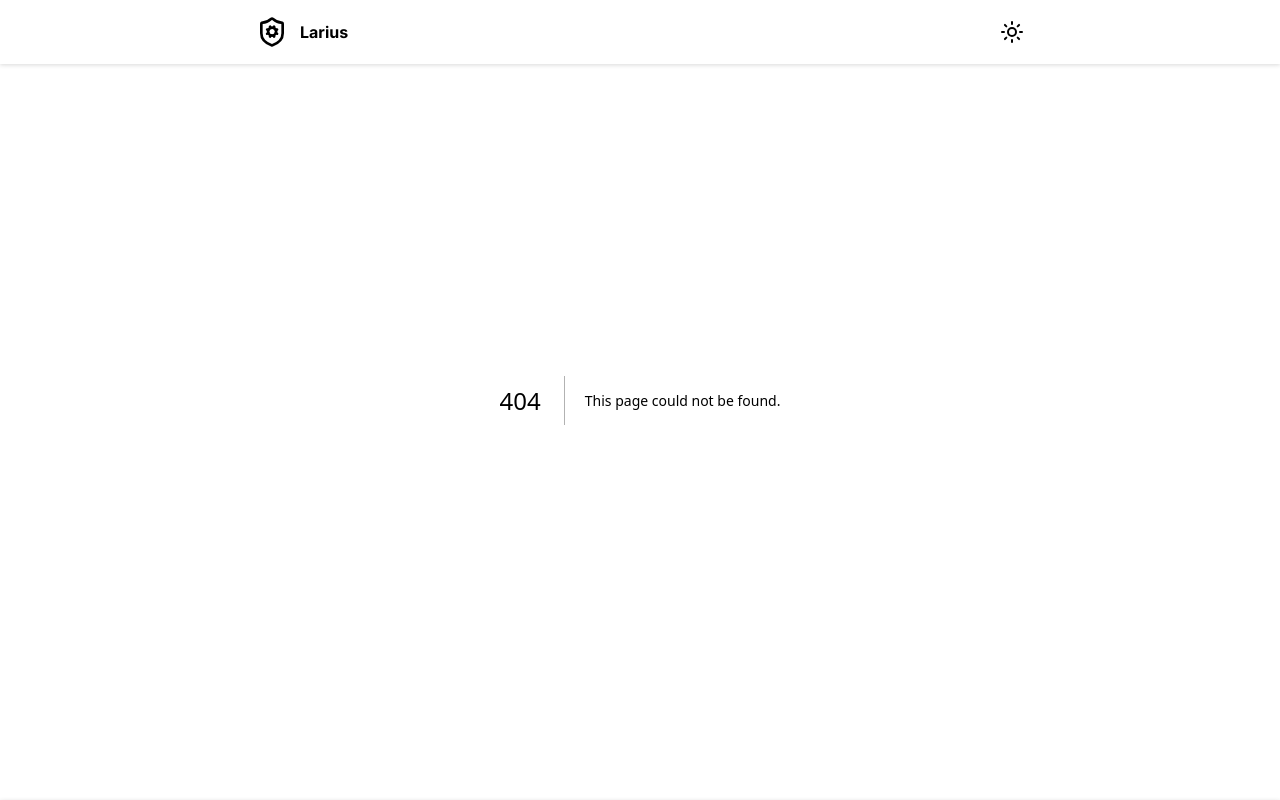
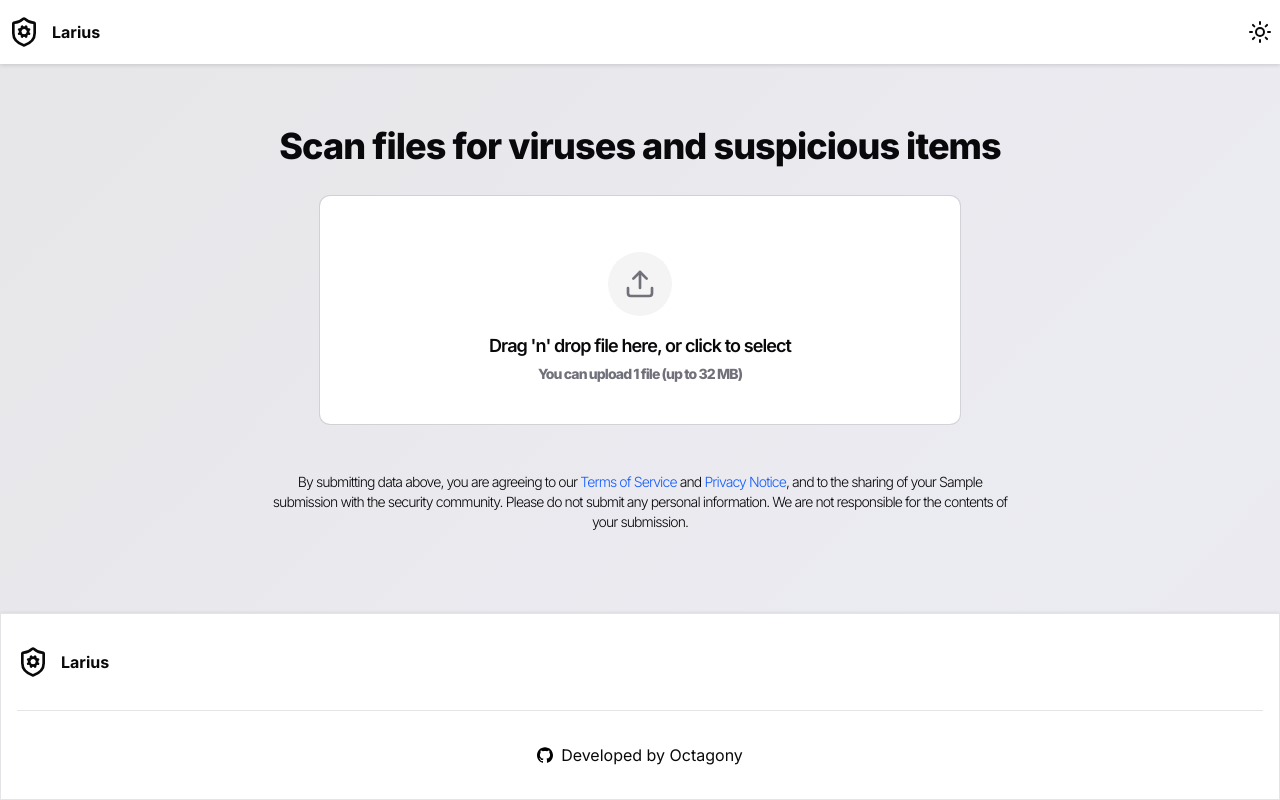
Before and after one commit to octagony/larius, a Next.js app: page /scan/file in a window 1280 px wide. Before the commit this address had no page. Shown: the top 800 px of the page. Built offline with nearby package versions, Linux system fonts and the light colour scheme.

Commit message:
[FEAT] Add proxy to redirect to scan file, move files to path folders

```diff
--- a/app/layout.tsx
+++ b/app/layout.tsx
@@ -8,6 +8,7 @@ import ReduxProvider from '@/lib/state/providers/ReduxProvider';
 import Spinner from '@/components/Spinner';
 import { Toaster } from '@/components/ui/toast';
 import { Footer } from '@/components/layout/Footer';
+import { redirect } from 'next/navigation';
 
 const robotoHeading = Roboto({
   subsets: ['latin'],
@@ -17,8 +18,8 @@ const robotoHeading = Roboto({
 const inter = Inter({ subsets: ['latin'], variable: '--font-sans' });
 
 export const metadata: Metadata = {
-  title: 'Create Next App',
-  description: 'Generated by create next app',
+  title: 'Larius',
+  description: 'Scan files, urls for malware',
 };
 
 export default function RootLayout({ children }: LayoutProps<'/'>) {
--- a/components/FileUploader.tsx
+++ b/components/FileUploader.tsx
@@ -51,9 +51,6 @@ export function FileUploader() {
     maxFiles: 1,
     multiple: false,
     disabled: isScanning,
-    accept: {
-      '*/*': [],
-    },
   });
 
   const startScan = async (file: File) => {
--- a/components/layout/Footer.tsx
+++ b/components/layout/Footer.tsx
@@ -3,7 +3,7 @@ import { Logo } from '@/components/Logo';
 export function Footer() {
   return (
     <footer className="bg-white drop-shadow-sm dark:bg-black rounded-base shadow-xs border border-default">
-      <div className="w-full mx-auto p-4 md:py-8">
+      <div className="max-w-7xl mx-auto p-4 md:py-8">
         <div className="sm:flex sm:items-center sm:justify-between">
           <Logo />
         </div>
--- a/components/layout/Header.tsx
+++ b/components/layout/Header.tsx
@@ -18,12 +18,17 @@ export default function Header() {
 
   return (
     <header className="fixed h-16 z-10 w-full bg-white drop-shadow-sm dark:bg-black px-2 py-4 ">
-      <div className="flex justify-between max-w-3xl mx-auto">
+      <div className="flex justify-between max-w-7xl mx-auto">
         <Logo />
 
-        <button onClick={() => setTheme(theme === 'dark' ? 'light' : 'dark')}>
-          {theme === 'dark' ? <Moon className="size-6" /> : <Sun className="size-6" />}
-        </button>
+        <div className="flex">
+          <button
+            className="hover:scale-110 hover:cursor-pointer transition-all"
+            onClick={() => setTheme(theme === 'dark' ? 'light' : 'dark')}
+          >
+            {theme === 'dark' ? <Moon className="size-6" /> : <Sun className="size-6" />}
+          </button>
+        </div>
       </div>
     </header>
   );
--- /dev/null
+++ b/proxy.ts
@@ -0,0 +1,17 @@
+// middleware.ts
+import { NextResponse } from 'next/server';
+import type { NextRequest } from 'next/server';
+
+export function proxy(request: NextRequest) {
+  const { pathname } = request.nextUrl;
+
+  if (pathname === '/') {
+    return NextResponse.redirect(new URL('/scan/file', request.url));
+  }
+
+  return NextResponse.next();
+}
+
+export const config = {
+  matcher: '/',
+};
```
Also changed, not shown: app/scan/file/page.tsx (renamed from app/page.tsx), app/scan/url/page.tsx (added).
